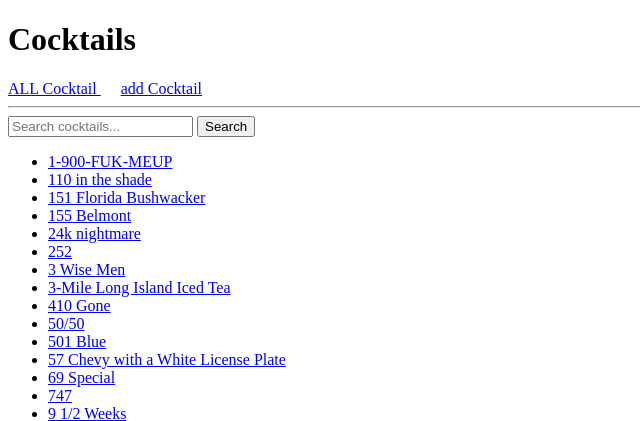
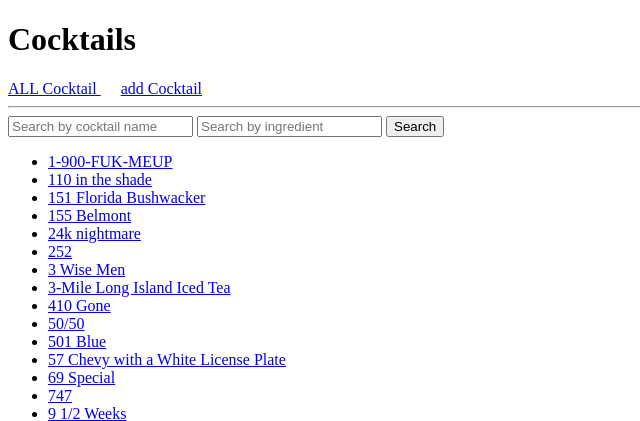
Before and after one commit to atomicNum29/Cocktail-DB, a Flask app: page / in a window 1280 px wide. Shown: the top 421 px of the page, without its empty margins (0-640 px from the left). Run offline with Flask 3, Linux system fonts and the light colour scheme; data comes from the database, SQL or seed files in the repository.

Commit message:
재료 기반 검색 기능 추가

```diff
--- a/app.py
+++ b/app.py
@@ -15,14 +15,36 @@ def get_db_connection():
 def index():
     conn = get_db_connection()
 
+   # 검색 조건 초기화
+    search_query = ''
+    ingredient_query = ''
+    cocktails = []
+
     # POST 요청: 검색어가 있을 때
     if request.method == 'POST':
-        search_query = request.form['search_query']
-        cocktails = conn.execute("""
-            SELECT * FROM Cocktail
-            WHERE name LIKE ?
-            ORDER BY name
-        """, ('%' + search_query + '%',)).fetchall()
+        # 사용자가 입력한 검색어
+        search_query = request.form.get('search_query', '').strip()
+        ingredient_query = request.form.get('ingredient_query', '').strip()
+
+        # 칵테일 이름으로 검색
+        if search_query:
+            cocktails = conn.execute("""
+                SELECT DISTINCT c.*
+                FROM Cocktail c
+                WHERE c.name LIKE ?
+                ORDER BY c.name
+            """, ('%' + search_query + '%',)).fetchall()
+
+        # 재료로 검색
+        elif ingredient_query:
+            cocktails = conn.execute("""
+                SELECT DISTINCT c.*
+                FROM Cocktail c
+                JOIN Cocktail_Ingredient ci ON c.id = ci.cocktail_id
+                JOIN Ingredient i ON ci.ingredient_id = i.id
+                WHERE i.name LIKE ?
+                ORDER BY c.name
+            """, ('%' + ingredient_query + '%',)).fetchall()
     else:
         # GET 요청: 모든 칵테일 가져오기
         cocktails = conn.execute("""
@@ -31,7 +53,8 @@ def index():
         """).fetchall()
 
     conn.close()
-    return render_template('index.html', cocktails=cocktails)
+
+    return render_template('index.html', cocktails=cocktails, search_query=search_query, ingredient_query=ingredient_query)
 
 # 칵테일 추가 기능
 @app.route('/add', methods=['GET', 'POST'])
--- a/templates/index.html
+++ b/templates/index.html
@@ -8,6 +8,7 @@
 
 <body>
 	<h1>Cocktails</h1>
+
 	<!-- 모든 칵테일 보기 링크 -->
 	<a href="{{ url_for('index') }}"> ALL Cocktail </a> &emsp;
 	<!-- 칵테일 추가 페이지 링크 -->
@@ -15,7 +16,10 @@
 	<hr>
 	<!-- 검색 폼 -->
 	<form action="{{ url_for('index') }}" method="POST">
-		<input type="text" name="search_query" placeholder="Search cocktails..." required>
+		<input type="text" name="search_query" placeholder="Search by cocktail name"
+			value="{{ request.form.get('search_query', '') }}">
+		<input type="text" name="ingredient_query" placeholder="Search by ingredient"
+			value="{{ request.form.get('ingredient_query', '') }}">
 		<button type="submit">Search</button>
 	</form>
 
```
